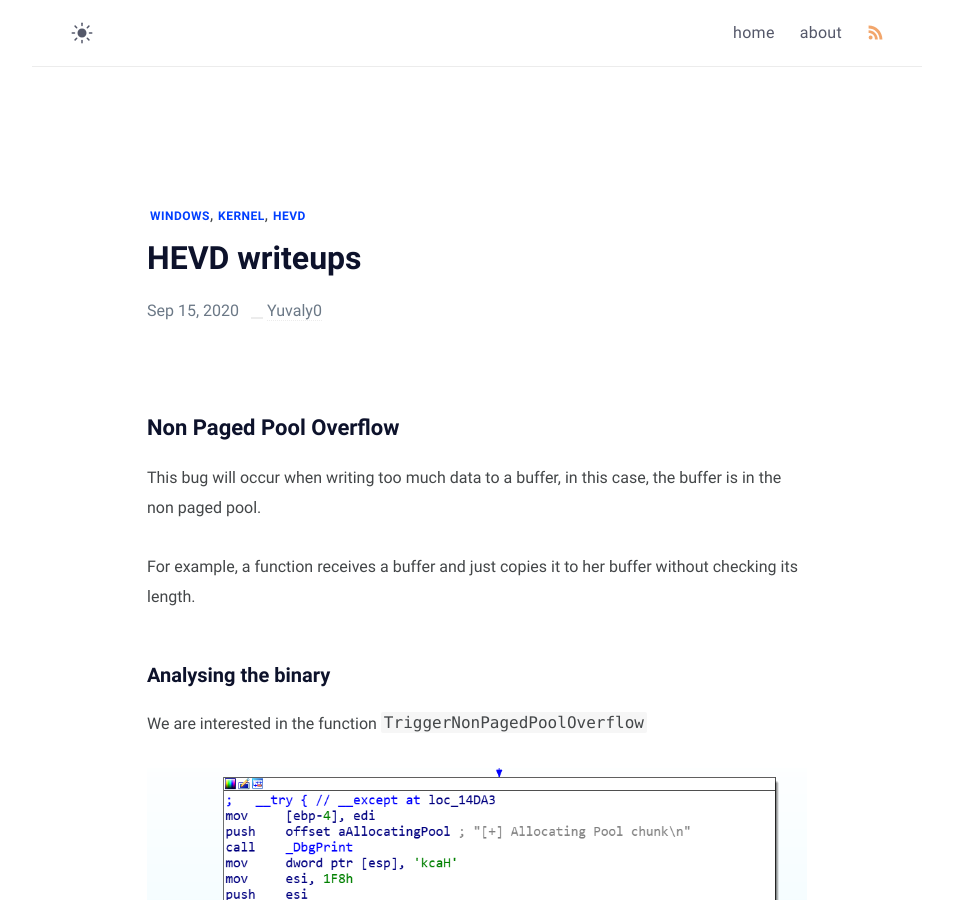
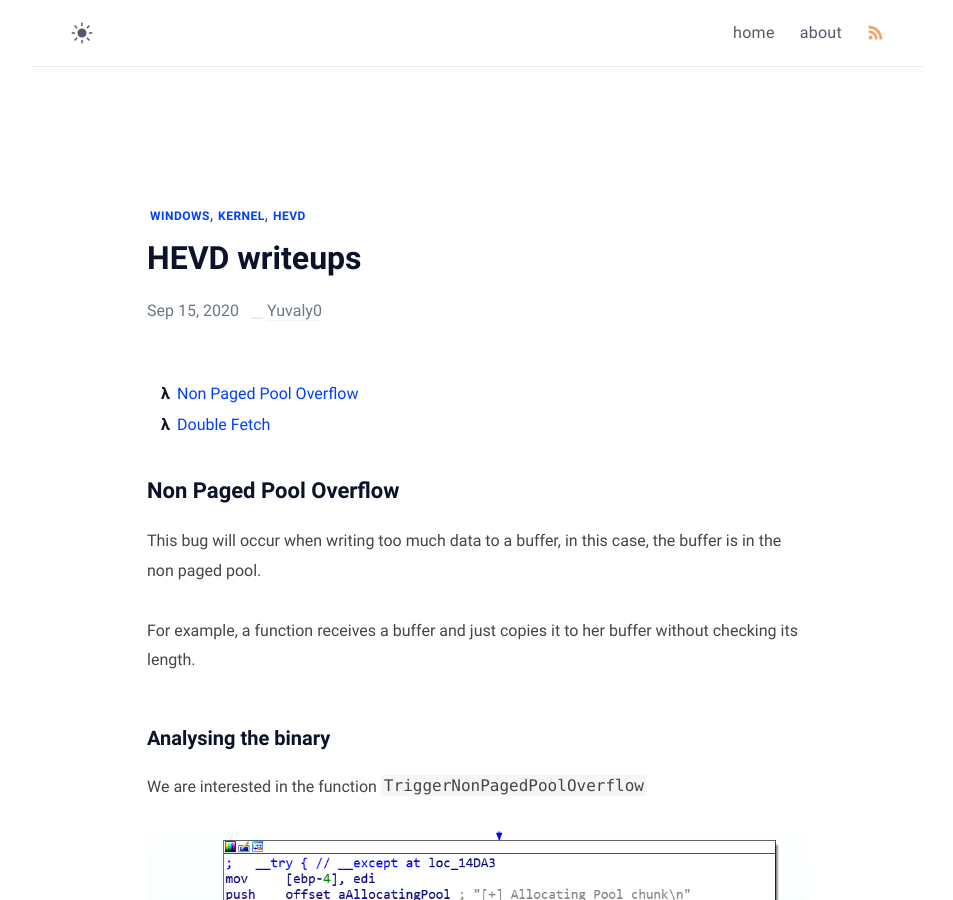
Before and after one commit to yuvaly0/yuvaly0.github.io, a Jekyll site: the page built from _posts/hevd-writeups/2020-09-15-hevd-writeups.md, in a window 1280 px wide and 900 px high. Shown: the whole window, without its empty margins (163-1116 px from the left). Built offline with Jekyll 4.4.1, drawn with Linux system fonts in a browser that asks for light colours; some web fonts are replaced.

```diff
--- a/_posts/hevd-writeups/2020-09-15-hevd-writeups.md
+++ b/_posts/hevd-writeups/2020-09-15-hevd-writeups.md
@@ -4,6 +4,9 @@ date: 2020-09-15 17:30:47 +07:00
 modified: 2020-09-15 17:30:47 +07:00
 tags: [windows, kernel, hevd]
 ---
+
+* [Non Paged Pool Overflow](https://yuvaly0.github.io/2020/09/15/hevd-writeups.html#non-paged-pool-overflow)
+* [Double Fetch](https://yuvaly0.github.io/2020/09/15/hevd-writeups.html#double-fetch)
 
 ## Non Paged Pool Overflow
 This bug will occur when writing too much data to a buffer, in this case, the buffer is in the non paged pool.
@@ -14,6 +17,7 @@ For example, a function receives a buffer and just copies it to her buffer witho
 We are interested in the function `TriggerNonPagedPoolOverflow`
 
 ![could not load photo](/assets/hevd-writeups/pool_overflow/1_function_analysis.png)
+
 ![2_function_analysis](/assets/hevd-writeups/pool_overflow/2_function_analysis.png)
 
 First of all the function creates a chunk using the function [ExAllocatePoolWithTag](https://docs.microsoft.com/en-us/windows-hardware/drivers/ddi/wdm/nf-wdm-exallocatepoolwithtag), the requested chunk is in size of 0x1f8, it's tag will be 'Hack' (important) and it will be allocated in the non paged pool.
@@ -34,6 +38,7 @@ Our goal is to pop a cmd with system permissions
 We cant just the overwrite the buffer because it will mess up the pool structure and cause a BSOD:
 
 ![code to cause BSOD visual studio](/assets/hevd-writeups/pool_overflow/3_cause_bsod.png)
+
 ![bsod - windbg](/assets/hevd-writeups/pool_overflow/4_bsod_windbg.png)
 
 
@@ -46,7 +51,9 @@ But with what objects? </br>
 We can use the event object, they are each sizeof 0x40, but if we will multiply by 8 will get 0x200 which is the size of our driver allocated chunk 0x1f8 (+ 0x8 for the _POOL_HEADER struct)
 
 ![code for heap spray](/assets/hevd-writeups/pool_overflow/5_heap_spray_code.png)
+
 ![handles](/assets/hevd-writeups/pool_overflow/6_handles.png)
+
 ![predictable heap-windbg](/assets/hevd-writeups/pool_overflow/7_heap_spray_allocations.png)
 
 The idea is that the first wave will derandomize and the second wave will start in a state where the pool is already derandomized.
```
Also changed, not shown: assets/hevd-writeups/pool_overflow/12_system.png (renamed from assets/hevd-writeups/pool overflow/12_system.png).
